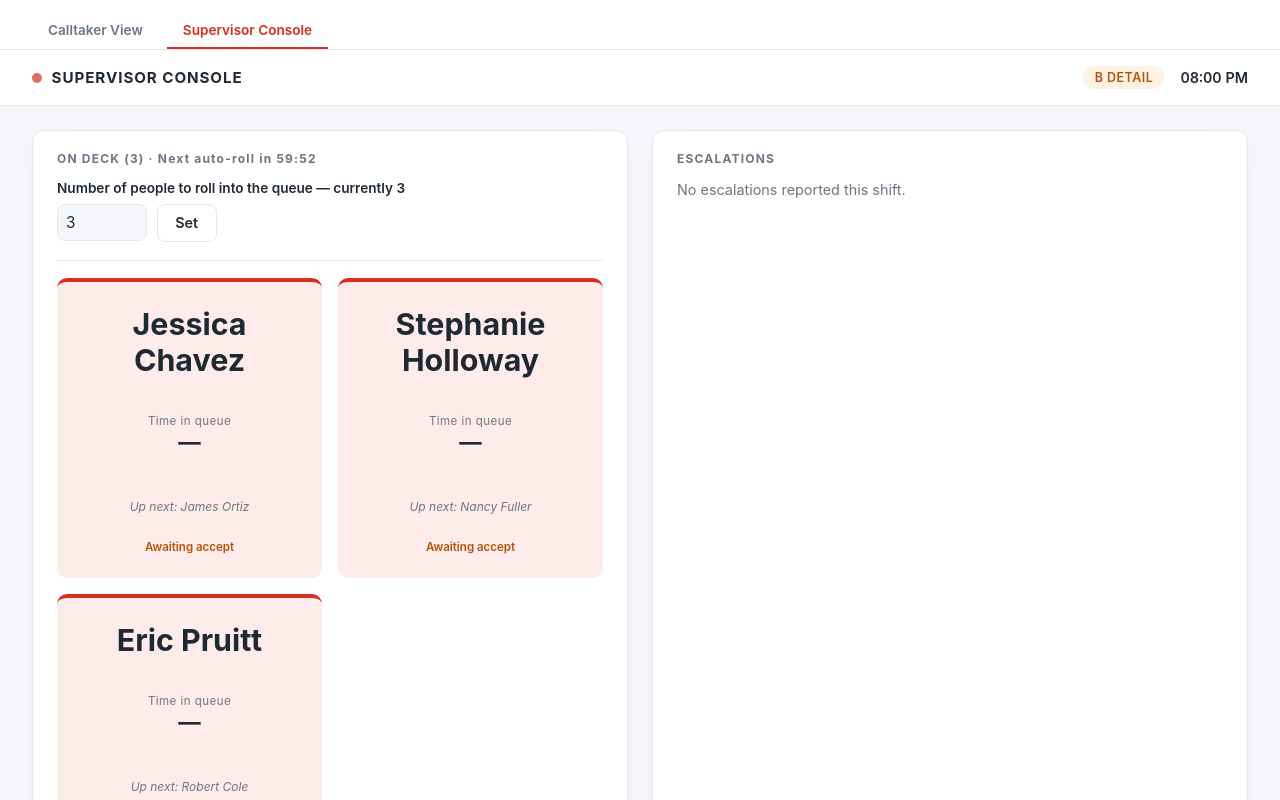
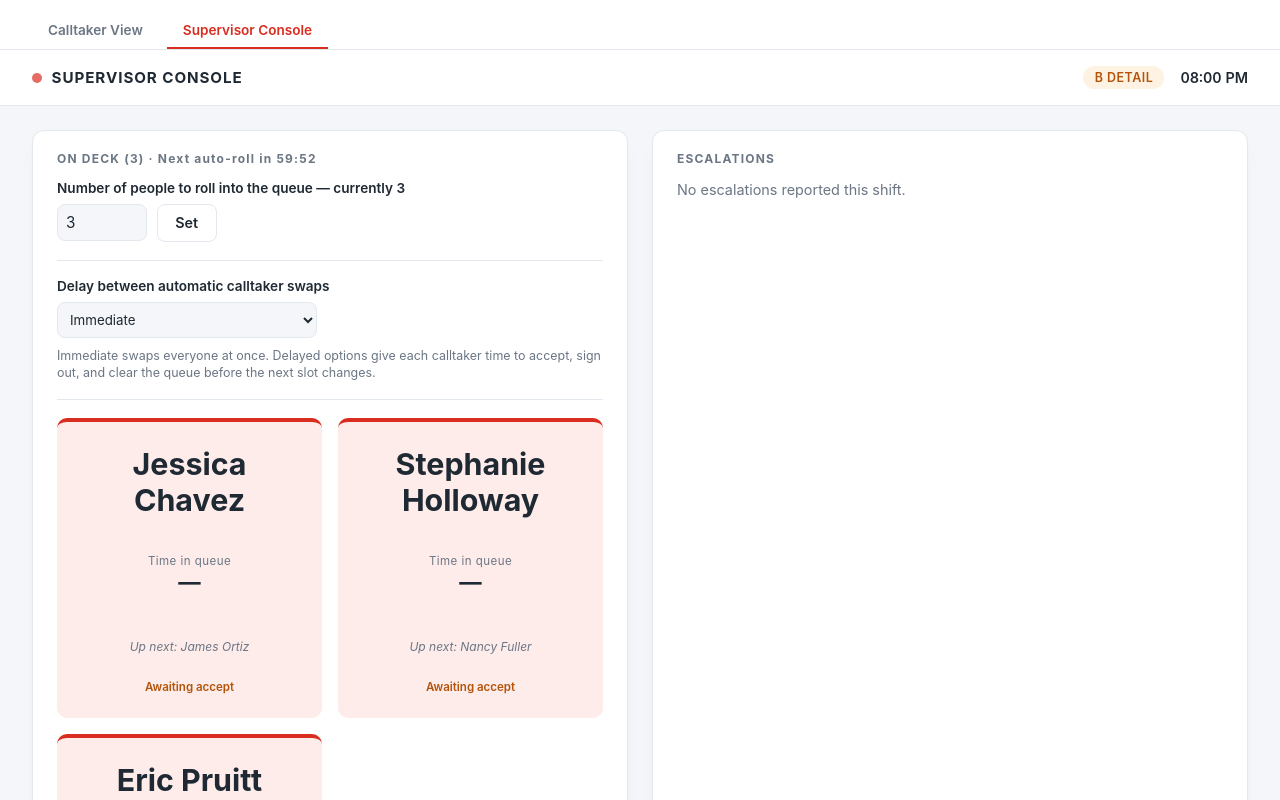
Before and after one commit to Mdonica/Prototype-non-e, a React (Vite) app: page / in a window 1280 px wide. Both pictures are taken after a click on the button "Supervisor Console". Shown: the top 800 px of the page. Built offline with nearby package versions, Linux system fonts and the light colour scheme.

Commit message:
Add configurable automatic swap delay

```diff
--- a/src/App.css
+++ b/src/App.css
@@ -340,6 +340,25 @@ body {
   font-size: 0.95rem;
 }
 
+.staffing-control select {
+  width: 100%;
+  max-width: 260px;
+  padding: 0.5rem;
+  background: var(--bg);
+  color: var(--text);
+  border: 1px solid var(--panel-border);
+  border-radius: 8px;
+  font-family: inherit;
+}
+
+.control-help {
+  max-width: 620px;
+  margin: 0.55rem 0 0;
+  color: var(--muted);
+  font-size: 0.78rem;
+  line-height: 1.4;
+}
+
 .on-deck-name {
   font-size: 1.9rem;
   font-weight: 700;
@@ -603,6 +622,15 @@ body {
   animation: announce-pop 0.25s ease-out;
 }
 
+.release-modal {
+  border-color: #15803d;
+  box-shadow: 0 0 0 6px #dcfce7, 0 20px 60px -15px rgba(0, 0, 0, 0.5);
+}
+
+.release-modal .announce-icon {
+  color: #15803d;
+}
+
 @keyframes announce-pop {
   from {
     transform: scale(0.9);
--- a/src/SupervisorView.jsx
+++ b/src/SupervisorView.jsx
@@ -1,5 +1,5 @@
 import { useState } from 'react';
-import { MIN_SLOTS, formatClock, formatTimeOfDay, shiftLabel } from './queue';
+import { AUTO_ROLL_DELAYS, MIN_SLOTS, formatClock, formatTimeOfDay, shiftLabel } from './queue';
 import HistoryList from './HistoryList';
 
 function SupervisorView({
@@ -7,6 +7,8 @@ function SupervisorView({
   slots,
   slotCount,
   setSlotCount,
+  autoRollDelayMs,
+  setAutoRollDelayMs,
   history,
   nextRollAt,
   now,
@@ -75,6 +77,25 @@ function SupervisorView({
                 Set
               </button>
             </div>
+          </div>
+
+          <div className="staffing-control">
+            <label htmlFor="roll-delay-select">Delay between automatic calltaker swaps</label>
+            <select
+              id="roll-delay-select"
+              value={autoRollDelayMs}
+              onChange={(e) => setAutoRollDelayMs(Number(e.target.value))}
+            >
+              {AUTO_ROLL_DELAYS.map((delay) => (
+                <option key={delay.value} value={delay.value}>
+                  {delay.label}
+                </option>
+              ))}
+            </select>
+            <p className="control-help">
+              Immediate swaps everyone at once. Delayed options give each calltaker time to
+              accept, sign out, and clear the queue before the next slot changes.
+            </p>
           </div>
 
           <div className="on-deck-grid">
--- a/src/queue.js
+++ b/src/queue.js
@@ -1,6 +1,12 @@
 import { useEffect, useMemo, useRef, useState } from 'react';
 
 export const ROLL_INTERVAL_MS = 60 * 60 * 1000; // one hour
+export const AUTO_ROLL_DELAYS = [
+  { label: 'Immediate', value: 0 },
+  { label: '5 minutes', value: 5 * 60 * 1000 },
+  { label: '10 minutes', value: 10 * 60 * 1000 },
+  { label: '15 minutes', value: 15 * 60 * 1000 },
+];
 export const HISTORY_LIMIT = 12;
 export const ESCALATION_LIMIT = 20;
 
@@ -110,14 +116,24 @@ export function useQueueEngine(rosterSize = 50, initialSlotCount = 3) {
   const [history, setHistory] = useState([]);
   const [nextRollAt, setNextRollAt] = useState(() => Date.now() + ROLL_INTERVAL_MS);
   const [now, setNow] = useState(Date.now());
+  const [autoRollDelayMs, setAutoRollDelayMs] = useState(0);
   const [escalations, setEscalations] = useState([]);
   const slotsRef = useRef(slots);
   slotsRef.current = slots;
   const slotCountRef = useRef(slotCount);
   slotCountRef.current = slotCount;
+  const autoRollDelayRef = useRef(autoRollDelayMs);
+  autoRollDelayRef.current = autoRollDelayMs;
+  const autoRollTimersRef = useRef([]);
+
+  const clearAutoRollTimers = () => {
+    autoRollTimersRef.current.forEach((timer) => clearTimeout(timer));
+    autoRollTimersRef.current = [];
+  };
 
   // Roll everyone at once (used for the hourly auto-roll and manual "Roll All").
   const rollAll = (reasonLabel) => {
+    clearAutoRollTimers();
     const rolledAt = Date.now();
     const prevSlots = slotsRef.current;
     if (prevSlots.length > 0) {
@@ -154,23 +170,92 @@ export function useQueueEngine(rosterSize = 50, initialSlotCount = 3) {
     setNextRollAt(rolledAt + ROLL_INTERVAL_MS);
   };
 
+  const startAutomaticRoll = () => {
+    clearAutoRollTimers();
+    const picks = pickMany(roster, slotCountRef.current);
+    const timers = picks.map((person, index) =>
+      setTimeout(() => {
+        const rolledAt = Date.now();
+        const previous = slotsRef.current.find((slot) => slot.slotIndex === index);
+        if (previous) {
+          setHistory((h) =>
+            [{ ...previous, end: rolledAt, reason: 'Scheduled roll' }, ...h].slice(
+              0,
+              HISTORY_LIMIT
+            )
+          );
+        }
+        setSlots((s) => {
+          const updated = s.map((slot) =>
+            slot.slotIndex === index
+              ? {
+                  ...person,
+                  assignedAt: rolledAt,
+                  slotIndex: index,
+                  accepted: false,
+                  acceptedAt: null,
+                  relieving: previous ? { name: previous.name, desk: previous.desk } : null,
+                }
+              : slot
+          );
+          return assignNextUps(updated, roster);
+        });
+      }, index * autoRollDelayRef.current)
+    );
+    autoRollTimersRef.current = timers;
+  };
+
   // Roll just one slot (used for "Have an issue?" and manual single assignment).
   const rollSlot = (slotIndex, reasonLabel, targetId) => {
+    clearAutoRollTimers();
     const rolledAt = Date.now();
     const prevSlots = slotsRef.current;
     const prev = prevSlots.find((s) => s.slotIndex === slotIndex);
+    const next = targetId
+      ? roster.find((p) => p.id === targetId)
+      : prev?.nextUp
+        ? roster.find((p) => p.id === prev.nextUp.id)
+        : pickMany(roster, 1, prevSlots.map((s) => s.id))[0];
+    if (!next) return;
+
+    if (prev && ISSUE_REASONS.includes(reasonLabel)) {
+      setSlots((s) =>
+        s.map((slot) =>
+          slot.slotIndex === slotIndex
+            ? {
+                ...slot,
+                pendingReplacement: {
+                  ...next,
+                  assignedAt: rolledAt,
+                  reason: reasonLabel,
+                },
+              }
+            : slot
+        )
+      );
+      setEscalations((e) =>
+        [
+          {
+            id: `${prev.id}-${rolledAt}`,
+            name: prev.name,
+            desk: prev.desk,
+            wasReplacing: prev.relieving?.name ?? null,
+            replacement: next.name,
+            reason: reasonLabel,
+            at: rolledAt,
+            acknowledged: false,
+          },
+          ...e,
+        ].slice(0, ESCALATION_LIMIT)
+      );
+      return;
+    }
+
     if (prev) {
       setHistory((h) =>
         [{ ...prev, end: rolledAt, reason: reasonLabel }, ...h].slice(0, HISTORY_LIMIT)
       );
     }
-    const excludeIds = prevSlots.map((s) => s.id);
-    const next = targetId
-      ? roster.find((p) => p.id === targetId)
-      : prev?.nextUp
-        ? roster.find((p) => p.id === prev.nextUp.id)
-        : pickMany(roster, 1, excludeIds)[0];
-    if (!next) return;
     setSlots((s) => {
       const updated = s.map((slot) =>
         slot.slotIndex === slotIndex
@@ -206,6 +291,7 @@ export function useQueueEngine(rosterSize = 50, initialSlotCount = 3) {
 
   // Supervisor staffing-level control: grow or shrink how many people are in the queue at once.
   const setSlotCount = (count) => {
+    clearAutoRollTimers();
     const clamped = Math.max(MIN_SLOTS, Math.min(roster.length, Math.round(count) || MIN_SLOTS));
     const prevSlots = slotsRef.current;
     setSlotCountState(clamped);
@@ -237,8 +323,34 @@ export function useQueueEngine(rosterSize = 50, initialSlotCount = 3) {
 
   const acknowledgeSlot = (slotIndex) => {
     const acceptedAt = Date.now();
+    const slot = slotsRef.current.find((item) => item.slotIndex === slotIndex);
+    if (!slot) return;
+    if (slot.pendingReplacement) {
+      setHistory((h) =>
+        [{ ...slot, end: acceptedAt, reason: 'Problem replacement accepted' }, ...h].slice(
+          0,
+          HISTORY_LIMIT
+        )
+      );
+      setSlots((s) => {
+        const updated = s.map((item) =>
+          item.slotIndex === slotIndex
+            ? {
+                ...slot.pendingReplacement,
+                slotIndex,
+                assignedAt: slot.pendingReplacement.assignedAt,
+                accepted: true,
+                acceptedAt,
+                relieving: { name: slot.name, desk: slot.desk },
+              }
+            : item
+        );
+        return assignNextUps(updated, roster);
+      });
+      return;
+    }
     setSlots((s) =>
-      s.map((slot) => (slot.slotIndex === slotIndex ? { ...slot, accepted: true, acceptedAt } : slot))
+      s.map((item) => (item.slotIndex === slotIndex ? { ...item, accepted: true, acceptedAt } : item))
     );
   };
 
@@ -258,7 +370,8 @@ export function useQueueEngine(rosterSize = 50, initialSlotCount = 3) {
       const t = Date.now();
       setNow(t);
       if (t >= nextRollAt) {
-        rollAll('Scheduled roll');
+        startAutomaticRoll();
+        setNextRollAt(t + ROLL_INTERVAL_MS);
       }
     }, 1000);
     return () => clearInterval(id);
@@ -270,6 +383,8 @@ export function useQueueEngine(rosterSize = 50, initialSlotCount = 3) {
     slots,
     slotCount,
     setSlotCount,
+    autoRollDelayMs,
+    setAutoRollDelayMs,
     history,
     nextRollAt,
     now,
```
